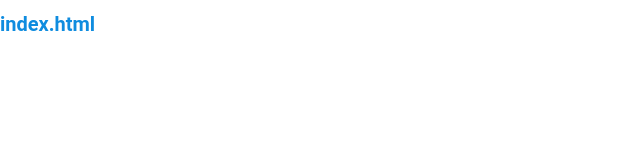
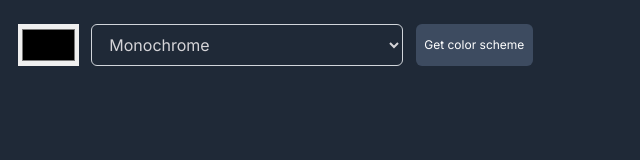
Before and after one commit to RealChoki/My-Projects, a browser extension: page ColorGenerator/index.html in a window 1280 px wide. Shown: the whole page, without its empty margins (0-640 px from the left). Drawn offline with nearby package versions, Linux system fonts and the light colour scheme; files that its build step writes are made by us from their sources.

Commit message:
finished the header (color/color-scheme/button)

```diff
--- a/ColorGenerator/index.html
+++ b/ColorGenerator/index.html
@@ -1,9 +1,33 @@
 <html>
     <head><link rel="stylesheet" href="https://cdnjs.cloudflare.com/ajax/libs/normalize/8.0.1/normalize.css">
-        <link rel="stylesheet" href="index.css">
+        <link rel="preconnect" href="https://fonts.googleapis.com">
+        <link rel="preconnect" href="https://fonts.gstatic.com" crossorigin>
+        <link href="https://fonts.googleapis.com/css2?family=Inter&display=swap" rel="stylesheet">
+        <link rel="stylesheet" href="style.css">
     </head>
     <body>
-        <h1>index.html</h1>
+        <header>
+            <input class="color" type="color">
+            <select class="color-schemes" name="color-schemes">
+                <option value="Monochrome">Monochrome</option>
+                <option value="Monochrome-dark">Monochrome-dark</option>
+                <option value="Monochrome-light">Monochrome-light</option>
+                <option value="Analogic">Analogic</option>
+                <option value="Complement">Complement</option>
+                <option value="Analogiv-complement">Analogiv-complement</option>
+                <option value="Triad">Triad</option>
+            </select>
+            <button>Get color scheme</button>
+
+        </header>
+
+        <section>
+
+        </section>
+
+        <section>
+
+        </section>
         <script src="index.js"></script>
     </body>
 </html>
--- a/ColorGenerator/style.css
+++ b/ColorGenerator/style.css
@@ -1,4 +1,42 @@
 html, body {
     margin: 0;
     padding: 0;
+    background: #1F2937;
+    font-family: 'Inter', sans-serif;
 }
+
+.color{
+    height: 42px;
+    width: 61px;
+    border: none;
+
+}
+
+.color-schemes{
+    background-color: #1F2937;
+    border: 1px solid #D1D5DB;
+    width: 312px;
+    height: 42px;
+    border-radius: 6px;
+    color: #D5D4D8;
+    padding: 9px 13px;
+}
+
+button{
+    background-color: #3D4B60;
+    border: none;
+    border-radius: 6px;
+    color: #ffffffff;
+    padding: 0.8em 0.68em;
+    height: 42px;
+    font-size: 0.75rem;
+}
+
+header{
+    display: flex;
+    gap: 0.8em;
+    width: 550px;
+    height: 90px;
+    justify-content: center;
+    align-items: center;
+}
```
